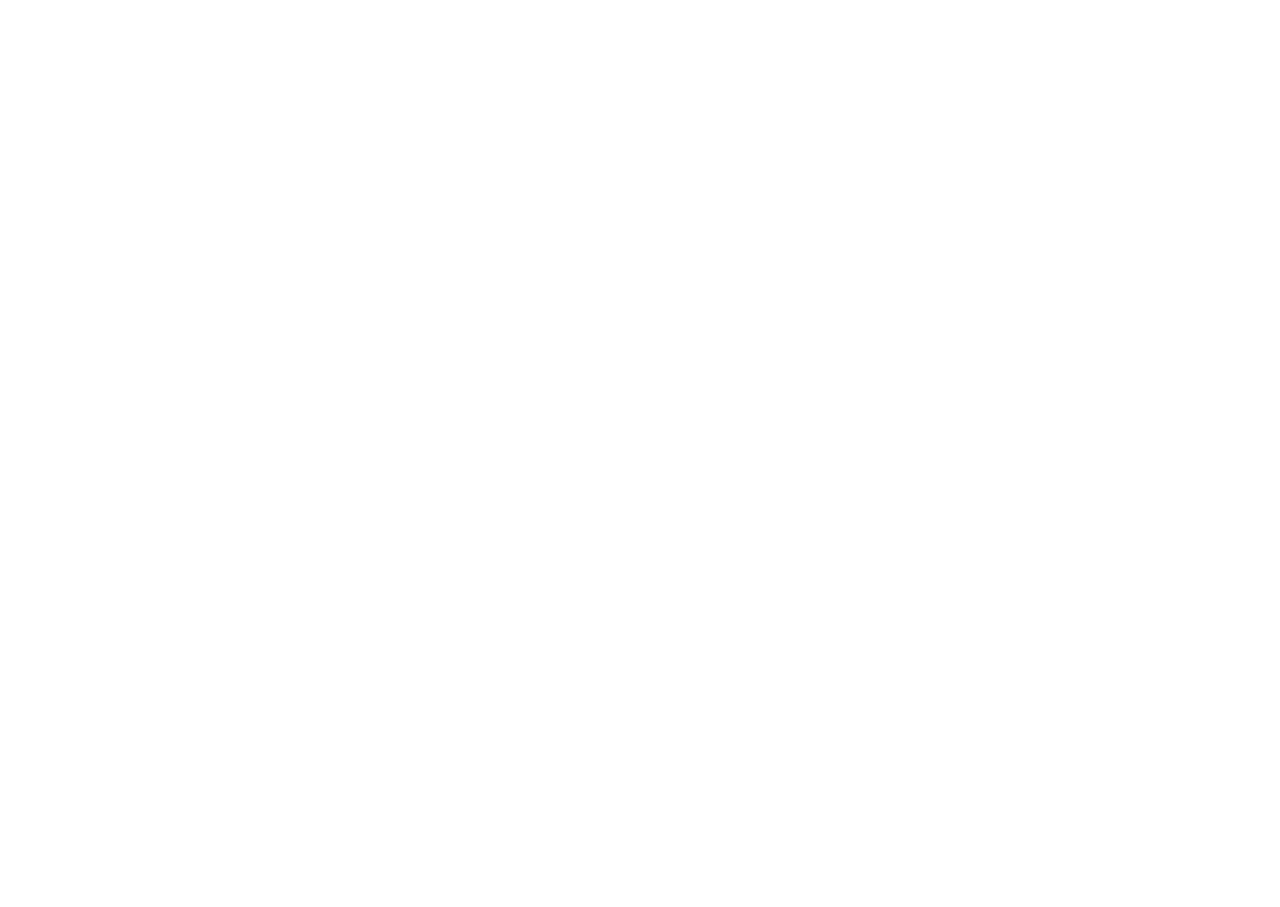
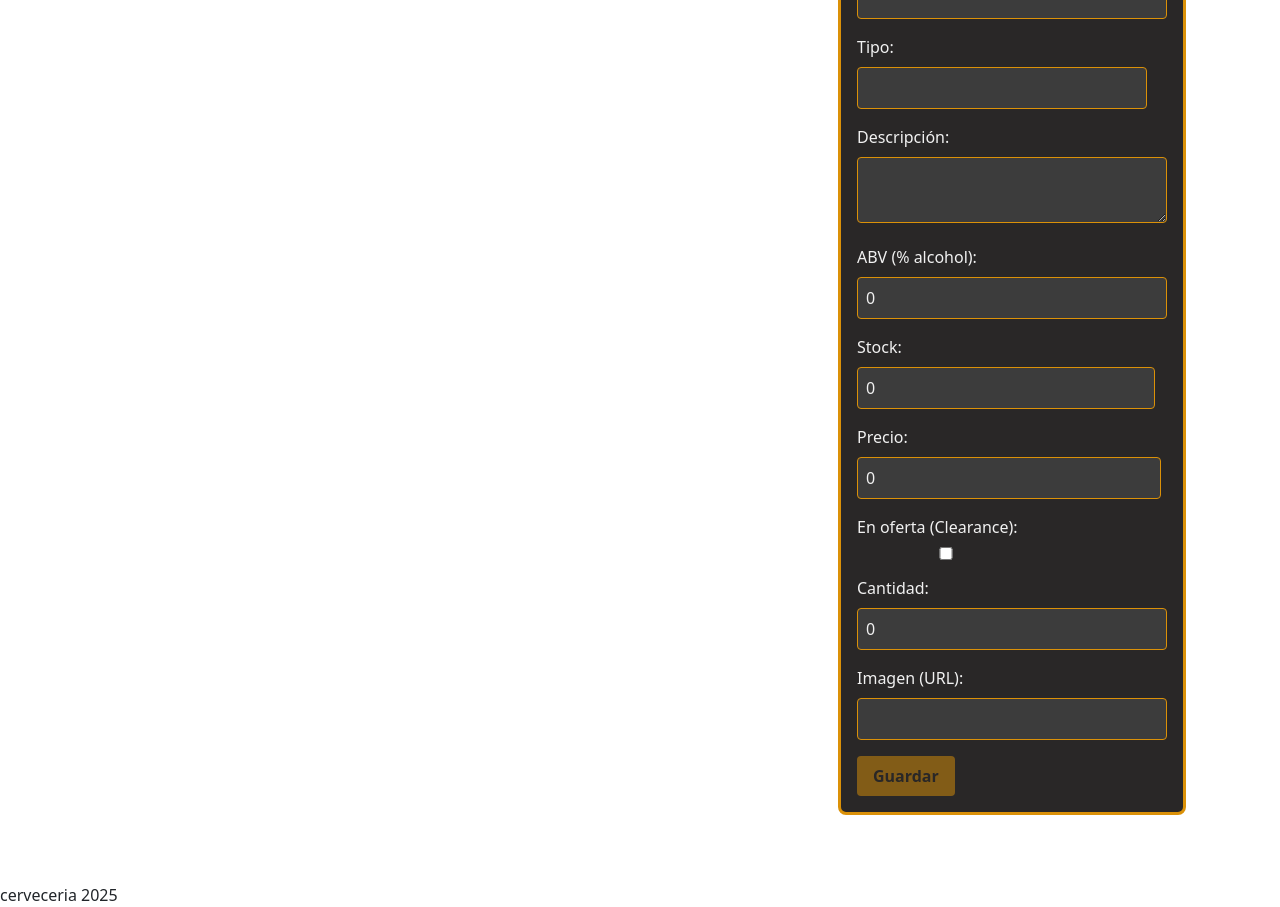
Before and after one commit to ValentinDiaz/Cerveceria-, an Angular app: page /beers in a window 1280 px wide. Shown: the part 360-1267 px from the top of the page. Before the commit the page ends 800 px from the top, so only its background shows below. Built offline with nearby package versions, Linux system fonts and the light colour scheme; no server answers.

Commit message:
realizo formulario reactivo para agregar una cerveza a la api

```diff
--- /dev/null
+++ b/src/app/beer-form/beer-form.component.html
@@ -0,0 +1,56 @@
+<form [formGroup]="formCervezas" (ngSubmit)="guardarCerveza()" class="form-beer">
+
+  <label>
+    Nombre:
+    <input type="text" formControlName="nombre">
+  </label>
+  <div *ngIf="formCervezas.get('nombre')?.invalid && formCervezas.get('nombre')?.touched">
+    El nombre es obligatorio.
+  </div>
+
+  <label>
+    Tipo:
+    <input type="text" formControlName="tipo">
+  </label>
+  <div *ngIf="formCervezas.get('tipo')?.invalid && formCervezas.get('tipo')?.touched">
+    El tipo es obligatorio.
+  </div>
+
+  <label>
+    Descripción:
+    <textarea formControlName="descripcion"></textarea>
+  </label>
+
+  <label>
+    ABV (% alcohol):
+    <input type="number" formControlName="abv">
+  </label>
+
+  <label>
+    Stock:
+    <input type="number" formControlName="stock">
+  </label>
+
+  <label>
+    Precio:
+    <input type="number" formControlName="precio">
+  </label>
+
+  <label>
+    En oferta (Clearance):
+    <input type="checkbox" formControlName="clearance">
+  </label>
+
+  <label>
+    Cantidad:
+    <input type="number" formControlName="cantidad">
+  </label>
+
+  <label>
+    Imagen (URL):
+    <input type="text" formControlName="imagen">
+  </label>
+
+  <button type="submit" [disabled]="formCervezas.invalid">Guardar</button>
+
+</form>
--- /dev/null
+++ b/src/app/beer-form/beer-form.component.scss
@@ -0,0 +1,48 @@
+.form-beer {
+  background-color: #292727;
+  border: 3px solid #db9108;
+  color: #f1f1f1;
+  border-radius: 8px;
+  padding: 16px;
+  max-width: 500px;
+  margin: 20px auto;
+}
+
+.form-beer input,
+.form-beer textarea,
+.form-beer select {
+  width: 100%;
+  padding: 8px;
+  margin: 8px 0 16px 0;
+  border-radius: 4px;
+  border: 1px solid #db9108;
+  background-color: #3c3c3c;
+  color: #f1f1f1;
+  transition: background-color 0.3s ease;
+}
+
+.form-beer input:focus,
+.form-beer textarea:focus,
+.form-beer select:focus {
+  outline: none;
+  background-color: #4a4a4a;
+}
+
+.form-beer button {
+  background-color: #db9108;
+  color: #292727;
+  padding: 8px 16px;
+  border: none;
+  border-radius: 4px;
+  font-weight: bold;
+  cursor: pointer;
+  transition: background-color 0.3s ease;
+}
+
+.form-beer button:hover {
+  background-color: #f5b43b;
+}
+button:disabled {
+  opacity: 0.5;
+  cursor: not-allowed;
+}
--- /dev/null
+++ b/src/app/beer-form/beer-form.component.ts
@@ -0,0 +1,31 @@
+import { Component, EventEmitter, Output } from '@angular/core';
+import { FormControl, FormGroup, Validators } from '@angular/forms';
+import { Cerveza } from '../beer-list/beer';
+
+@Component({
+  selector: 'app-beer-form',
+  standalone: false,
+  templateUrl: './beer-form.component.html',
+  styleUrl: './beer-form.component.scss',
+})
+export class BeerFormComponent {
+  @Output() valorChange: EventEmitter<Cerveza> = new EventEmitter<Cerveza>();
+
+  formCervezas = new FormGroup({
+    nombre: new FormControl('', [Validators.required]),
+    tipo: new FormControl('', [Validators.required]),
+    descripcion: new FormControl(''),
+    abv: new FormControl(0, [Validators.required, Validators.min(0)]),
+    stock: new FormControl(0, [Validators.required, Validators.min(0)]),
+    precio: new FormControl(0, [Validators.required, Validators.min(0)]),
+    clearance: new FormControl(false),
+    cantidad: new FormControl(0, [Validators.required, Validators.min(0)]),
+    imagen: new FormControl(''),
+  });
+
+    guardarCerveza() {
+      if (this.formCervezas.valid)
+        this.valorChange.emit(this.formCervezas.value as Cerveza);
+      console.log ( "enviando ")
+    }
+}
--- a/src/app/beer-list/beer-list.component.html
+++ b/src/app/beer-list/beer-list.component.html
@@ -50,6 +50,8 @@
     <!-- Columna para el carrito al costado -->
     <div class="col-md-4">
       <app-carrito></app-carrito>
+      <h2>!Agrega una cerveza</h2>
+      <app-beer-form (valorChange)="recibirCerveza($event)"></app-beer-form>
     </div>
   </div>
 </div>
--- a/src/app/beer-list/beer-list.component.ts
+++ b/src/app/beer-list/beer-list.component.ts
@@ -2,6 +2,7 @@
 import { Cerveza } from './beer';
 import { BeerCartService } from '../beer-cart.service';
 import { BeerServiceService } from '../beer-service.service';
+import { FormControl, FormGroup, Validators } from '@angular/forms';
 
 @Component({
   selector: 'app-beer-list',
@@ -88,6 +89,16 @@
   //   },
   // ];
 
+  recibirCerveza(cerveza: Cerveza) {
+    this.cervezaSevice.agregarCerveza(cerveza).subscribe({
+      next: (res) => {
+        this.cervezas.push(res);
+        console.log('Cerveza guardada y lista para mostrar:', res);
+      },
+      error: (err) => console.error('Error al guardar:', err),
+    });
+  }
+
   comprarCerveza(cerveza: Cerveza) {
     this.carrito.agregarAlCrrito(cerveza);
     cerveza.stock -= cerveza.cantidad;
--- a/src/app/beer-service.service.ts
+++ b/src/app/beer-service.service.ts
@@ -20,4 +20,9 @@
         )
       );
   }
+
+
+   agregarCerveza(cerveza: Cerveza): Observable<Cerveza> {
+    return this.httpCliente.post<Cerveza>(URL, cerveza);
+  }
 }
```
Also changed, not shown: src/app/app.module.ts (+6 -2 lines), 1 other file (tests, documents, lock files or other folders).
